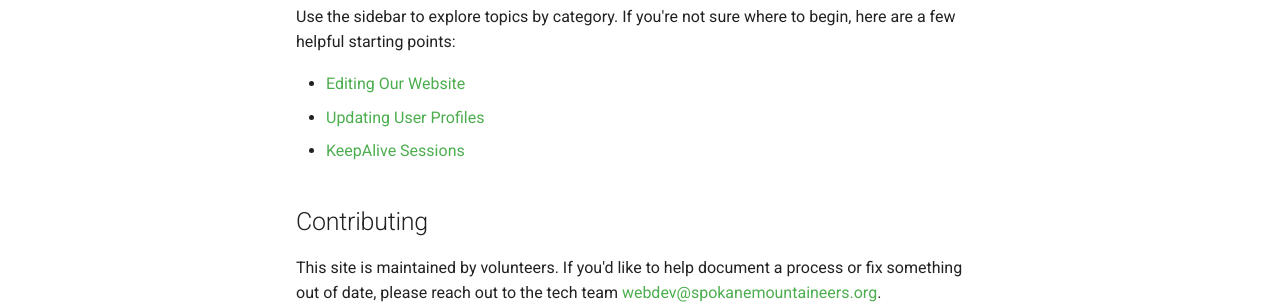
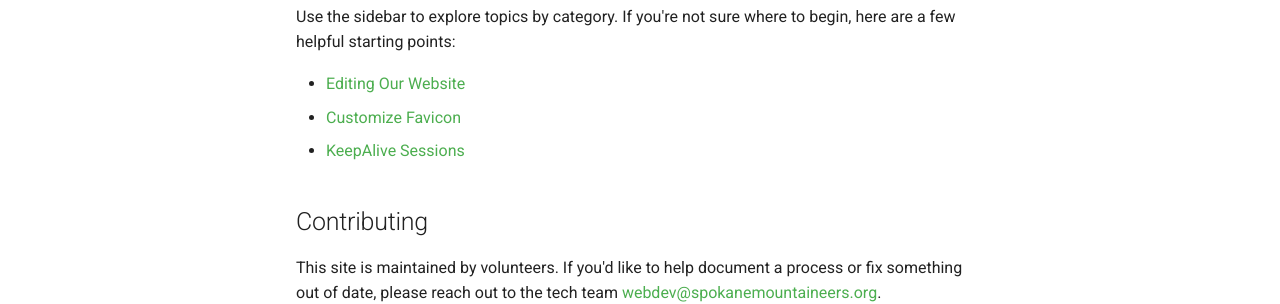
Before and after one commit to Spokane-Mountaineers/salesforce, an MkDocs documentation site: the page built from docs/index.md, in a window 1280 px wide and 1095 px high. Shown: the part 609-913 px from the top of the window. Built offline with MkDocs 1.6.1 and Material for MkDocs 9.7.7, drawn with Linux system fonts in a browser that asks for light colours; comment, search, counter and statistics services are not loaded.

Commit message:
chore(doc): Fix broken links

```diff
--- a/docs/index.md
+++ b/docs/index.md
@@ -13,9 +13,9 @@
 
 Use the sidebar to explore topics by category. If you're not sure where to begin, here are a few helpful starting points:
 
-- [Editing Our Website](website-editing.md)
-- [Updating User Profiles](user-profile-management.md)
-- [KeepAlive Sessions](keepalive-sessions.md)
+- [Editing Our Website](how-to-guides/website-editing.md)
+- [Customize Favicon](how-to-guides/update-experience-cloud-favicon.md)
+- [KeepAlive Sessions](how-to-guides/keepalive-sessions.md)
 
 ## Contributing
 
```
Also changed, not shown: docs/how-to-guides/index.md (+1 -1 lines), docs/how-to-guides/website-editing.md (+1 -1 lines).
